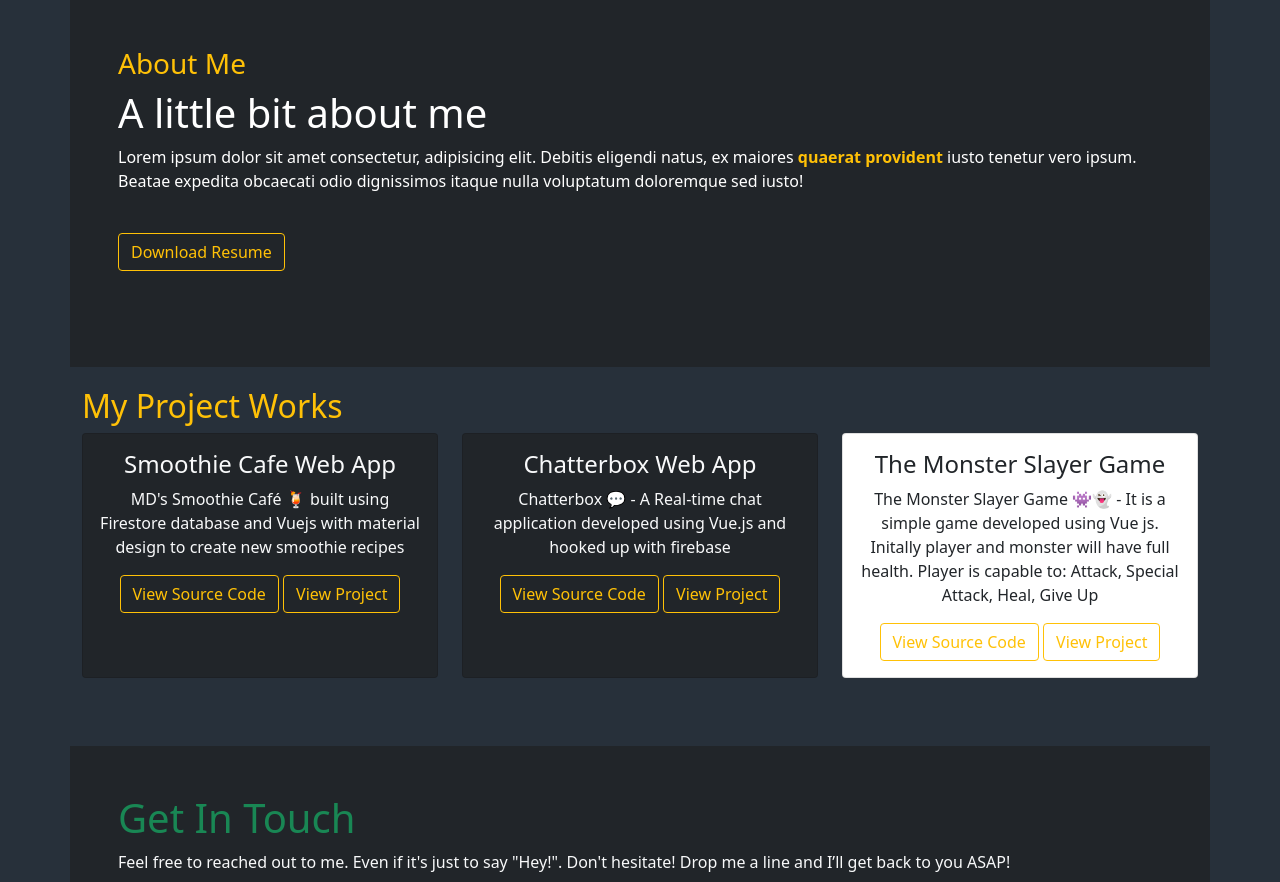
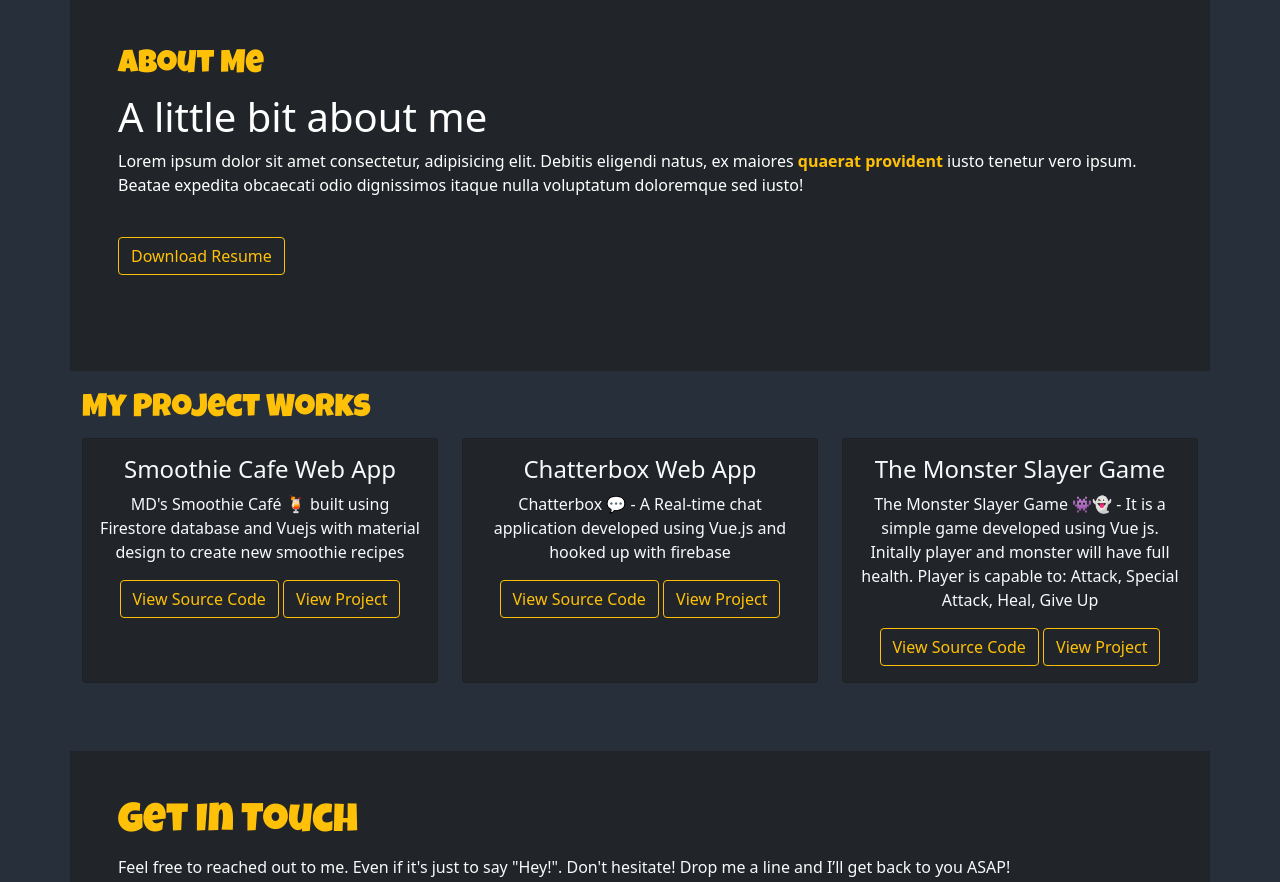
Before and after one commit to deolekarmayuresh/My-Portfolio, a plain HTML site: page index.html in a window 1280 px wide. Shown: the part 612-1494 px from the top of the page. Drawn offline with nearby package versions, Linux system fonts and the light colour scheme.

Commit message:
adding font styles

```diff
--- a/index.html
+++ b/index.html
@@ -108,7 +108,7 @@
         <img src="./images/about_img.svg" class="img-fluid" />
       </div>
       <div class="col-xs-6 pl-5 pt-5 pb-5 text-white">
-        <h3 class="text-warning">About Me</h3>
+        <h2 class="text-warning" style="font-family: 'Luckiest Guy', cursive;">About Me</h2>
         <h1 class="m-heading">A little bit about me</h1>
         <p>
           Lorem ipsum dolor sit amet consectetur, adipisicing elit. Debitis
@@ -135,7 +135,7 @@
   <!-- My works -->
   <section id="work">
     <div class="container" style="margin-top: 20px;">
-      <h2 class="text-warning">My Project Works</h2>
+      <h2 class="text-warning" style="font-family: 'Luckiest Guy', cursive;">My Project Works</h2>
       <div class="row">
 
         <div class="col-xs-4 col-sm-4 col-md-4 col-lg-4 mb-5">
@@ -163,10 +163,10 @@
         </div>
 
         <div class="col-xs-4 col-sm-4 col-md-4 col-lg-4 mb-5">
-          <div class="card text-center h-100">
+          <div class="card text-center h-100 bg-dark">
             <div class="card-body">
-              <h4 class="card-title">The Monster Slayer Game</h4>
-              <p class="card-text">The Monster Slayer Game 👾👻 - It is a simple game developed using Vue js.
+              <h4 class="card-title text-light">The Monster Slayer Game</h4>
+              <p class="card-text text-light">The Monster Slayer Game 👾👻 - It is a simple game developed using Vue js.
                 Initally player and monster will have full health. Player is capable to: Attack, Special Attack, Heal, Give Up</p>
               <a href="https://github.com/deolekarmayuresh/TheMonsterSlayer-Game" class="btn btn-outline-warning" target="_blank">View Source Code</a>
               <a href="https://deolekarmayuresh.github.io/TheMonsterSlayer-Game/" class="btn btn-outline-warning" target="_blank">View Project</a>
@@ -303,7 +303,7 @@
     <!-- Contact Me -->
     <section id="contact">
     <div id="contact" class="container p-5 bg-dark" style="margin-top: 20px;">
-      <h1 class="text-success">Get In Touch</h1>
+      <h1 class="text-warning" style="font-family: 'Luckiest Guy', cursive;">Get In Touch</h1>
       <p class="text-light">
         Feel free to reached out to me. Even if it's just to say "Hey!".
         Don't hesitate! Drop me a line and I’ll get back to you ASAP!
```
